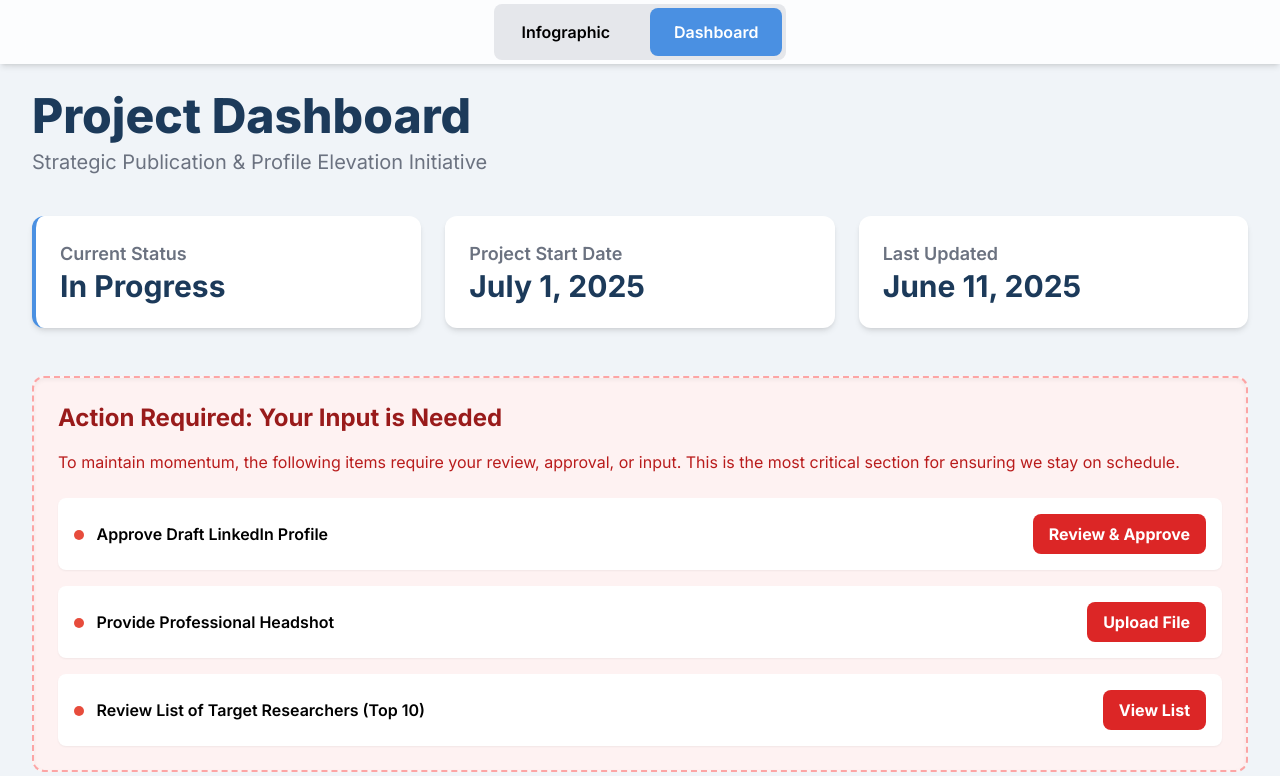
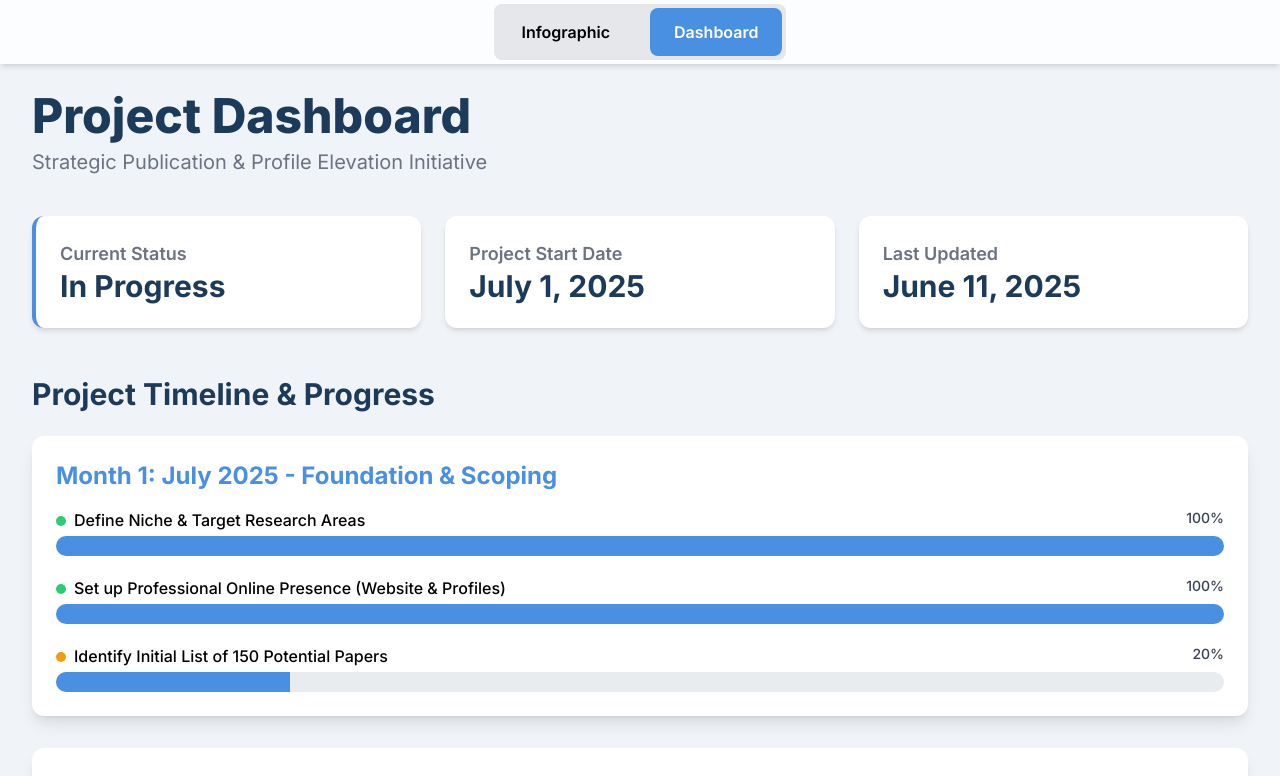
Before and after one commit to Mr-Baga08/AbhishekSirPOA, a plain HTML site: page index.html in a window 1280 px wide. Both pictures are taken after a click on the link "Dashboard". Shown: the top 776 px of the page. Drawn offline with nearby package versions, Linux system fonts and the light colour scheme.

Commit message:
Update index.html

```diff
--- a/index.html
+++ b/index.html
@@ -343,7 +343,7 @@
             </div>
         </section>
 
-        <section id="action-items" class="mb-12">
+<!--         <section id="action-items" class="mb-12">
             <div class="bg-red-50 border-2 border-dashed border-red-300 p-6 rounded-xl shadow-inner">
                 <h2 class="text-2xl font-bold text-red-800 mb-4">Action Required: Your Input is Needed</h2>
                 <p class="text-red-700 mb-6">To maintain momentum, the following items require your review, approval, or input. This is the most critical section for ensuring we stay on schedule.</p>
@@ -371,7 +371,7 @@
                     </div>
                 </div>
             </div>
-        </section>
+        </section> -->
 
         <section id="progress-timeline" class="mb-12">
              <h2 class="text-3xl font-bold text-[#1C3A5A] mb-6">Project Timeline & Progress</h2>
@@ -396,10 +396,10 @@
                         </div>
                         <div>
                             <div class="flex justify-between mb-1">
-                                <span class="font-medium"><span class="status-dot status-inprogress"></span>Identify Initial List of 50 Potential Papers</span>
-                                <span class="text-sm font-medium text-gray-700">40%</span>
+                                <span class="font-medium"><span class="status-dot status-inprogress"></span>Identify Initial List of 150 Potential Papers</span>
+                                <span class="text-sm font-medium text-gray-700">20%</span>
                             </div>
-                             <div class="progress-bar-container"><div class="progress-bar" style="width: 40%;"></div></div>
+                             <div class="progress-bar-container"><div class="progress-bar" style="width: 20%;"></div></div>
                         </div>
                     </div>
                  </div>
```
